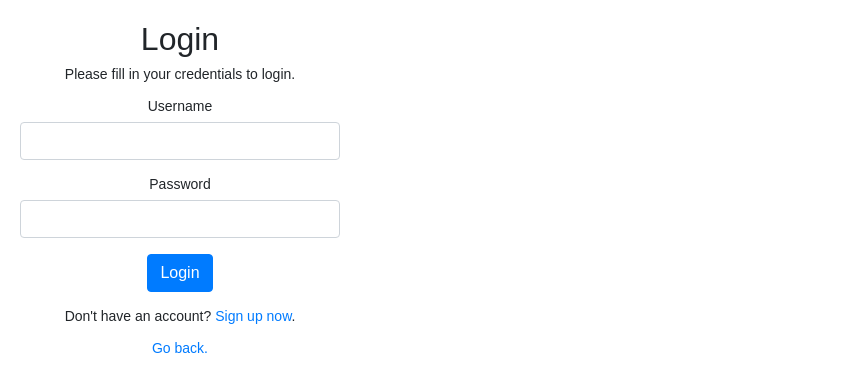
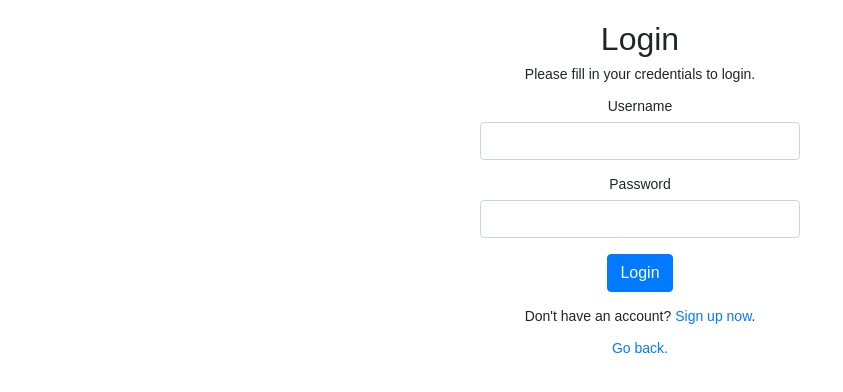
Before and after one commit to B3astyx/Goldmoon, a PHP site: page /login.php in a window 1280 px wide. Shown: the top 392 px of the page, without its empty margins (0-843 px from the left). Run offline with PHP 8.4, Linux system fonts and the light colour scheme.

Commit message:
Update login.php

```diff
--- a/goldmoon/login.php
+++ b/goldmoon/login.php
@@ -76,7 +76,7 @@ if($_SERVER["REQUEST_METHOD"] == "POST"){
         body{ font: 14px sans-serif; text-align: center; margin: auto; }
         .wrapper{ width: 360px; padding: 20px; }
         .form-control{ text-align: center; }
-        div { text-align: center; }
+        div { margin: auto; }
     </style>
 </head>
 <body>
```
